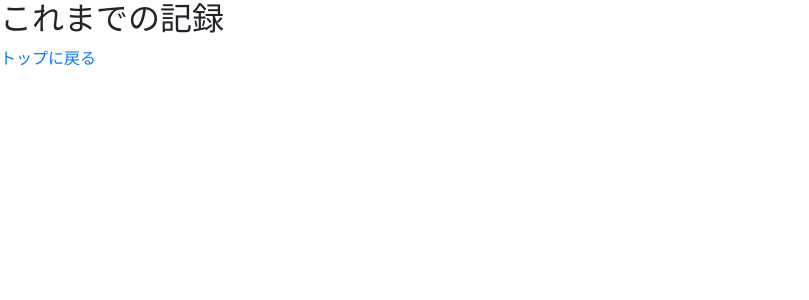
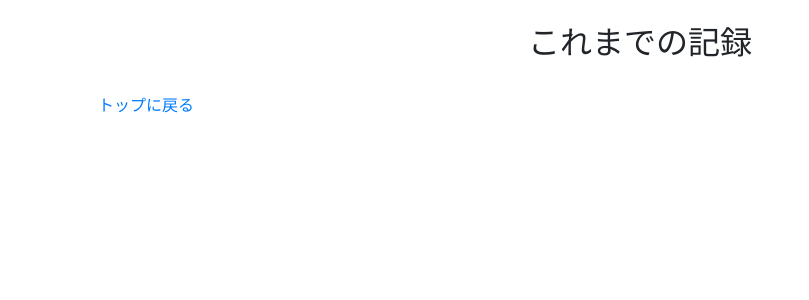
Before and after one commit to fuku710/currecord, a Django app: page /records/ in a window 1280 px wide. Shown: the top 300 px of the page, without its empty margins (0-809 px from the left). Run offline with Django 3.2, Linux system fonts and the light colour scheme; data that the repository does not hold is empty; some libraries are stand-ins or nearby versions.

Commit message:
Add record list style

```diff
--- a/records/templates/records/record_list.html
+++ b/records/templates/records/record_list.html
@@ -1,11 +1,25 @@
 {% extends "base.html" %}
 {% block page_title %}これまでの記録{% endblock page_title %}
 {% block content %}
-<h2>これまでの記録</h2>
-<a href="/">トップに戻る</a>
-<ul>
-    {% for record in records %}
-    <li><a href="/records/{{ record.pk }}/">{{ record.name }}</a></li>
-    {% endfor %}
-</ul>
+<div class="container">
+    <div class="row">
+        <div class="col">
+            <h2 class="text-center m-4">これまでの記録</h2>
+        </div>
+    </div>
+    <div class="row">
+        <div class="col">
+            <a href="/" class="btn btn-link">トップに戻る</a>
+        </div>
+    </div>
+    <div class="row">
+        <div class="col">
+            <div class="list-group">
+                {% for record in records %}
+                <a href="/records/{{ record.pk }}/" class="list-group-item list-group-item-action">{{ record.name }}</a>
+                {% endfor %}
+            </div>
+        </div>
+    </div>
+</div>
 {% endblock content %}
```
